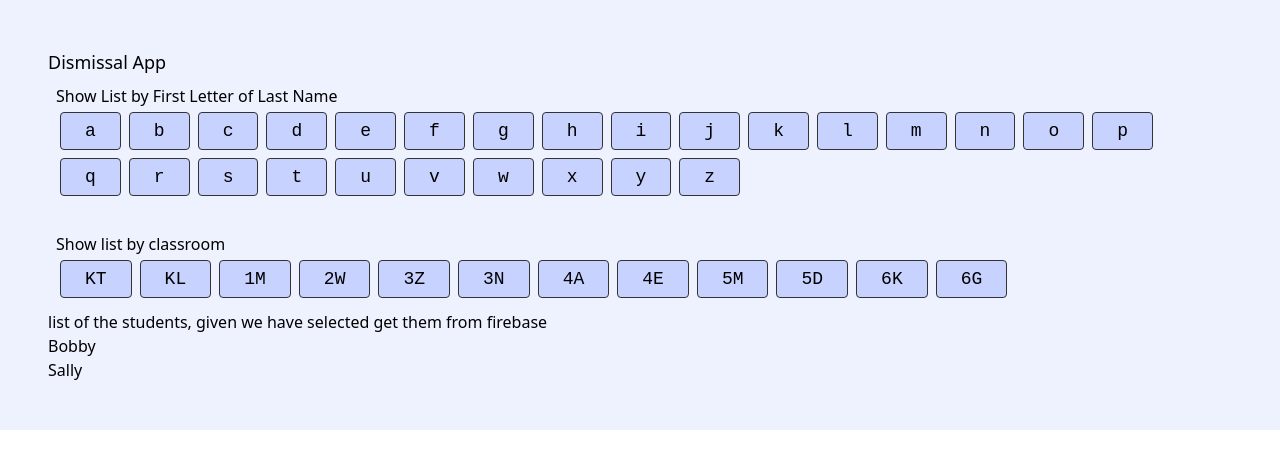
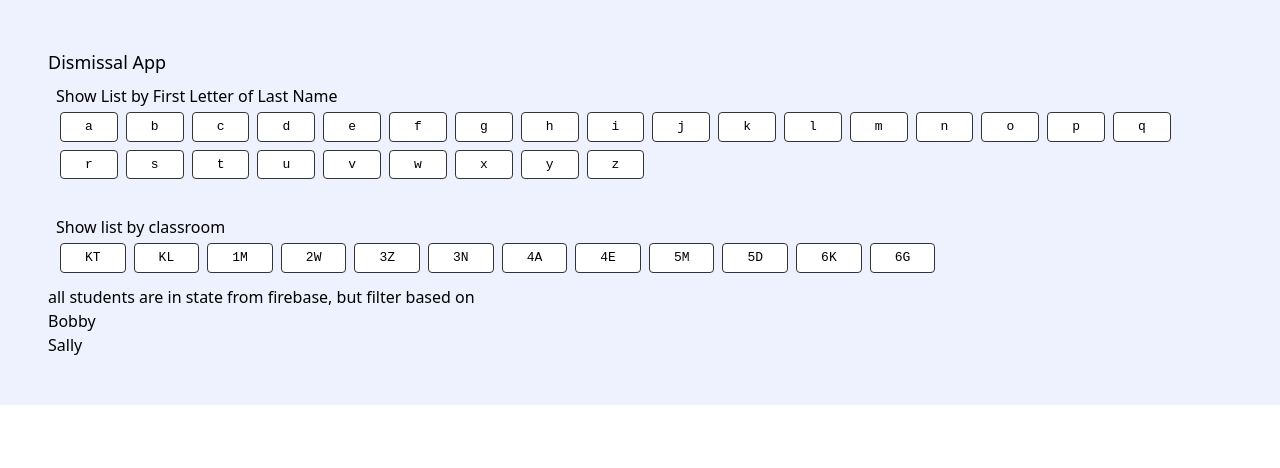
Before and after one commit to bacalj/dismissal, a Nuxt app: page / in a window 1280 px wide. Shown: the top 468 px of the page. Built offline with nearby package versions, Linux system fonts and the light colour scheme.

Commit message:
light up selected button

```diff
--- a/components/FilterSelector.vue
+++ b/components/FilterSelector.vue
@@ -9,6 +9,7 @@
         v-for="l in letters"
         :key="l"
         @click="selecta(l)"
+        :class="{ litUp: $store.state.selectado == l }"
       >
           {{ l }}
       </button>
@@ -22,6 +23,7 @@
         v-for="c in classes"
         :key="c"
         @click="selecta(c)"
+        :class="{ litUp: $store.state.selectado == c }"
       >
           {{ c }}
       </button>
@@ -54,6 +56,10 @@ export default {
 button {
   font-family: monospace;
   border-color: #333;
-  @apply bg-indigo-200 text-lg;
+  background-color:white;
+}
+
+button.litUp {
+  background-color: lightgreen;
 }
 </style>
--- a/components/Students.vue
+++ b/components/Students.vue
@@ -1,8 +1,7 @@
 <!-- Please remove this file from your project -->
 <template>
   <div>
-    list of the students, given we have selected {{ selectado }}
-    get them from firebase
+    all students are in state from firebase, but filter based on <b>{{ selectado }}</b>
     <Student v-for="s in showThese" :key="s.id" :s="s" />
   </div>
 </template>
```
